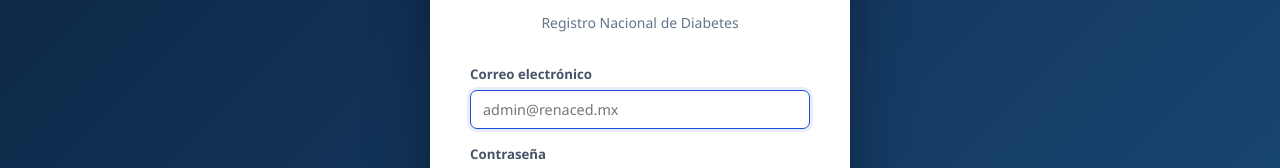
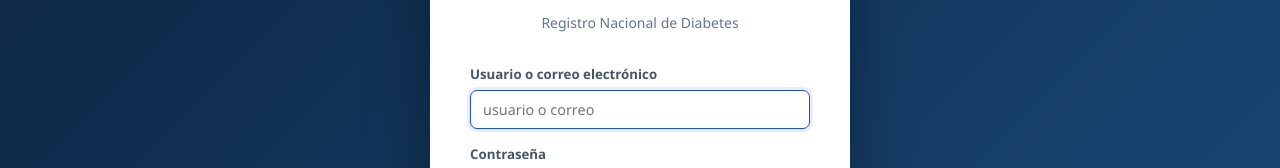
Before and after one commit to KevinGarciaLuque/Evolucion_Metabolica, a React (Vite) app in the folder frontend/: page /renaced/login in a window 1280 px wide. Shown: the part 306-474 px from the top of the page. Built offline with nearby package versions, Linux system fonts and the light colour scheme; no server answers.

Commit message:
Login usuario

```diff
--- a/frontend/src/modules/mexico/renaced/pages/RenacedLogin.jsx
+++ b/frontend/src/modules/mexico/renaced/pages/RenacedLogin.jsx
@@ -55,10 +55,13 @@ export default function RenacedLogin() {
 
         <form onSubmit={handleSubmit} style={{ marginTop: 28 }}>
           <div className="form-group">
-            <label>Correo electrónico</label>
+            <label>Usuario o correo electrónico</label>
             <input
-              type="email"
-              placeholder="admin@renaced.mx"
+              type="text"
+              autoComplete="username"
+              autoCapitalize="none"
+              spellCheck={false}
+              placeholder="usuario o correo"
               value={email}
               onChange={(e) => setEmail(e.target.value)}
               required
```
